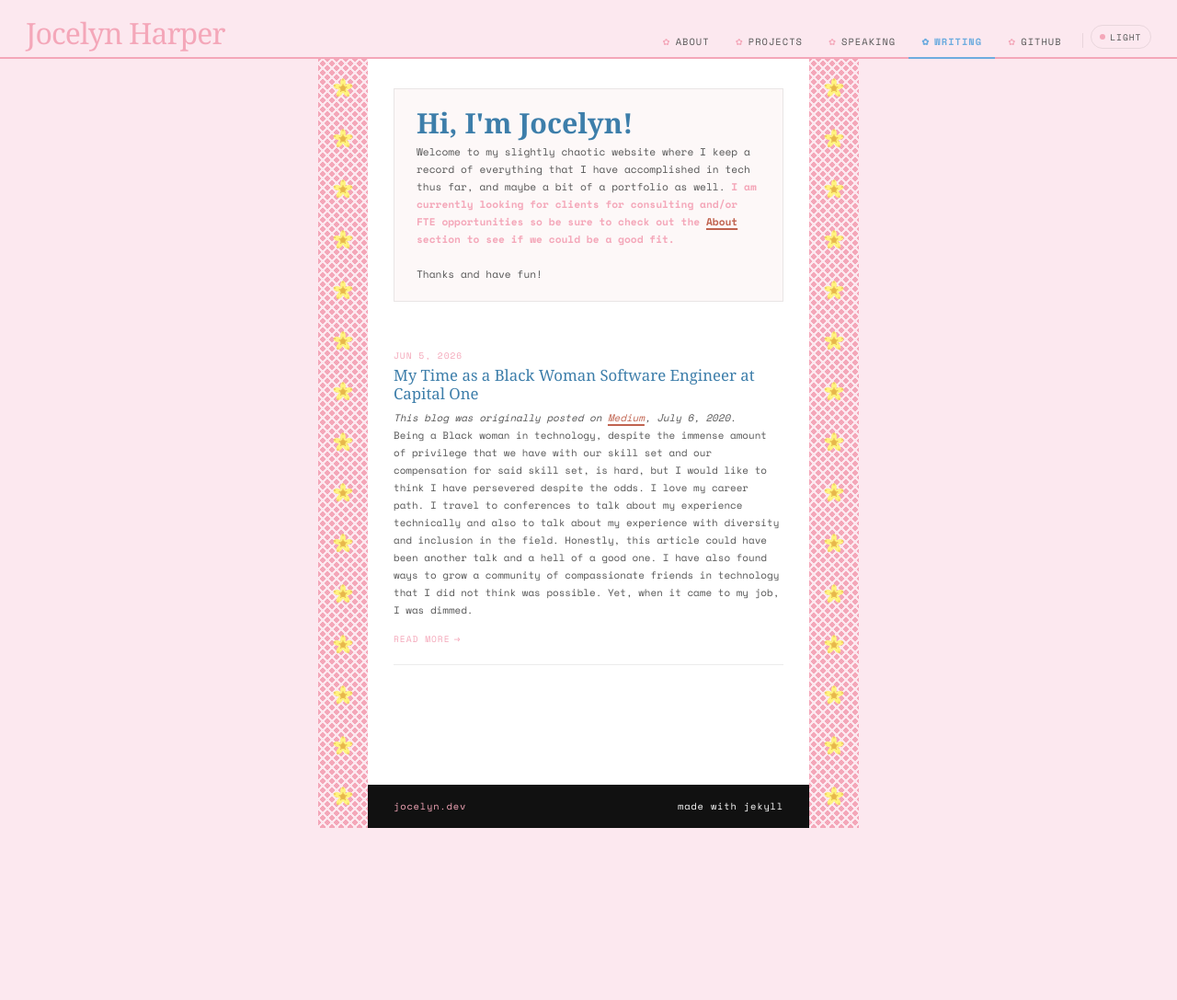
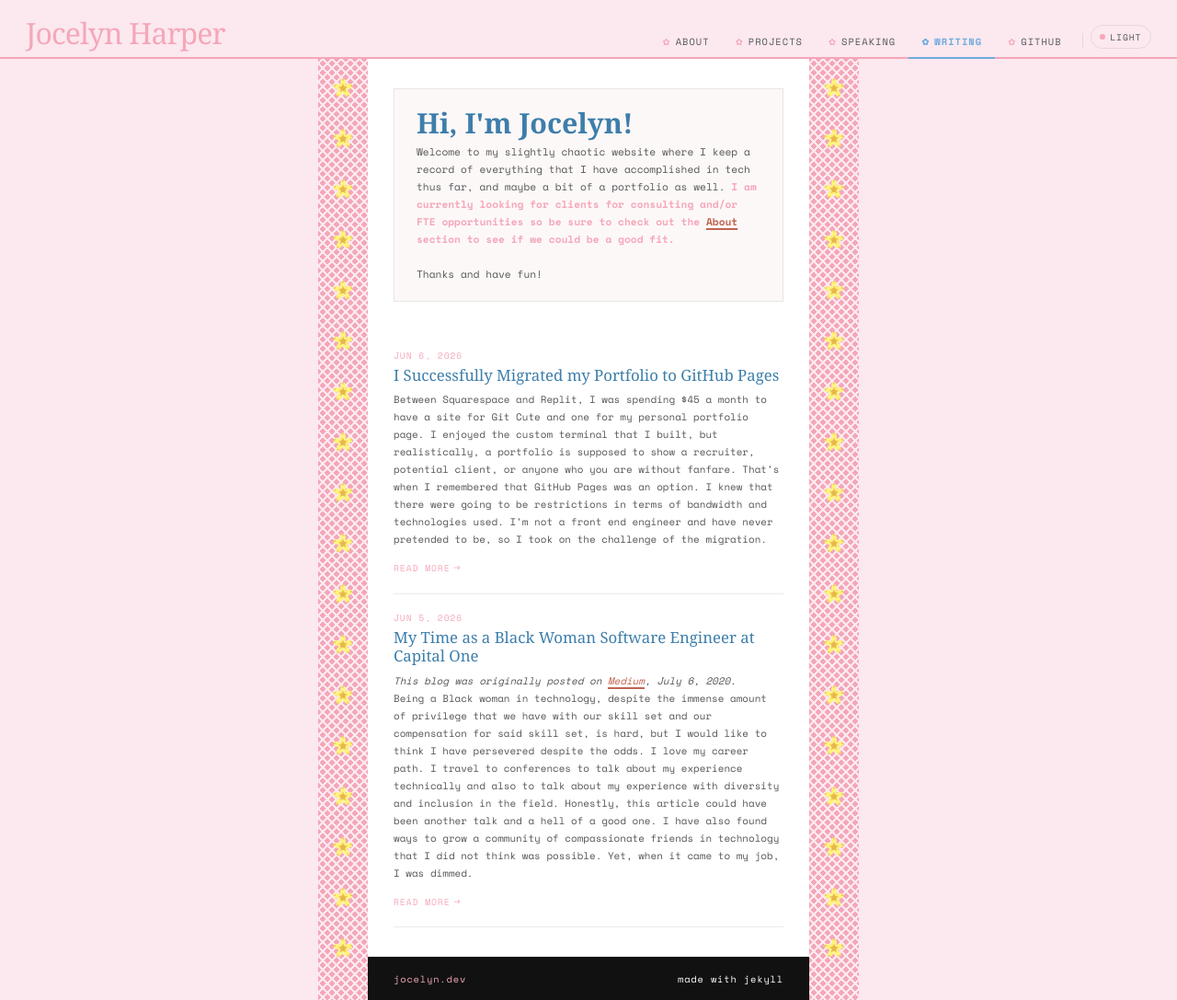
Before and after one commit to javawitch/javawitch.github.io, a Jekyll site: the page built from index.html, in a window 1280 px wide. Shown: the whole page at 92% size. Built offline with Jekyll 4.4.1, drawn with Linux system fonts in a browser that asks for light colours; before the commit the page ends 900 px from its top, so only the background shows below that; some of the changed lines change nothing that is shown.

Commit message:
Added Site Map plugin, added blog post for Github Pages migration

```diff
--- a/_config.yml
+++ b/_config.yml
@@ -50,6 +50,7 @@ compress_html:
 plugins:
   - jekyll-feed
   - jekyll-seo-tag
+  - jekyll-sitemap
 
 # Implictly adding Sass here. **MUST USE @IMPORT BECAUSE OF GITHUB PAGES**
 sass:
--- /dev/null
+++ b/_posts/2026-06-06-i-migrated-to-github-pages.md
@@ -0,0 +1,59 @@
+---
+layout: post
+title:  "I Successfully Migrated my Portfolio to GitHub Pages"
+tags: github pages
+categories: tutorial
+---
+
+Between Squarespace and Replit, I was spending $45 a month to have a site for Git Cute and one for my personal portfolio page. I enjoyed the custom terminal that I built, but realistically, a portfolio is supposed to show a recruiter, potential client, or anyone who you are without fanfare. That's when I remembered that GitHub Pages was an option. I knew that there were going to be restrictions in terms of bandwidth and technologies used. I'm not a front end engineer and have never pretended to be, so I took on the challenge of the migration.
+
+<!--more-->
+
+This project took me roughly 2 days to complete from design, implementation, and content migration. The thing that saved the most time was to use [Jekyll](https://docs.github.com/en/pages/setting-up-a-github-pages-site-with-jekyll/about-github-pages-and-jekyll), a static page builder that already has inherent support for GitHub Pages. Learning a new technology and it will save me time and headaches in the end? A win/win.
+
+## The Constraints
+
+Now, GitHub is straight-forward when it comes to [the constraints](https://docs.github.com/en/pages/getting-started-with-github-pages/github-pages-limits) that they implement, especially if you want to take advantage of absolutely free hosting. These are the ones that I actually cared about:
+
+- GitHub Free repos *must* be public
+- Published sites must be < 1GB
+- Bandwidth limit of 100GB
+
+I quickly got over my apprehension of someone being able to see or fork any content from the repo of my portfolio because this is exactly what .gitignore intended for. The limitations for the size of site and bandwidth were of minimal risk to me because that signaled to me that what I design would need to have zero images and
+
+## The Jekyll Theme
+
+The thing that slowed me down the most in the process was the theme design. I am both terrible at implementing but particular about how I want myself represented on the Internet. I love anything that involves millenial pink, magic girl, and my current hyperfixation of Frieren and her favorite magic spell. I wondered, "Can I implement this with one of Jekyll's base themes" The answer was no: Minima or the others would not be able to cover this.
+
+> Note: There's a limited list of Jekyll themes that work with GitHub Pages!
+
+GitHub's list of [supported themes](https://docs.github.com/en/pages/setting-up-a-github-pages-site-with-jekyll/adding-a-theme-to-your-github-pages-site-using-jekyll#supported-themes) and also has a Ruby Gem where you can install other themes that you find hosted on GitHub, so you don't have to be difficult like me and build something from scratch unless you absolutely can't find something that suits your needs.
+
+## To Save You Time
+
+### 1. Sass Rules Deprecated
+When you are building your Jekyll site locally, you will see the Sass warning of `@import rules are deprecated`. Ignore this. The version of Jekyll will not allow you to implement `@use petal`. I am saving you 20 minutes of frustration that I could not save myself from.
+
+### 2. Hide your _site folder
+Your _site folder is where the build artifacts for your project live. To avoid wondering why your .scss isn't, make sure that you are putting them in the correct folders or at root and NOT inside of the build folder. Also be sure to add `_site/` to your `.gitignore`.
+
+### 3. Add Blog Post Drafts
+If you are going to be using your site primarily as a blog, be sure to add `_drafts/` to your project directory. You do not have to follow the date formatting for your Markdown files in this project and can use it to store future blog posts that you don't want published right away.
+
+> Tip Add `_drafts/` to your .gitignore if your repo is public
+
+### 4. Use a Separator for Scrolling Posts
+I decided that my collection of blogs were going to be on the front page of my site. Instead of the full post showing, I wanted to show excerpts to allow people to click through to the full blog.
+
+Add this to your `_config.yml`:
+
+`excerpt_separator: "<!--more-->"`
+
+Add the separator in your post wherever you want your excerpt to end.
+
+### 5. Implement SEO for your Page
+[This Dev.to](https://dev.to/dss99911/optimizing-jekyll-for-seo-complete-guide-4hl9) post walks you through what Jekyll plugins to add to index your website and posts.
+
+Sources:<br>
+[Jekyll Documentation]()<br>
+[GitHub Pages Documentation](https://docs.github.com/en/pages)
```
